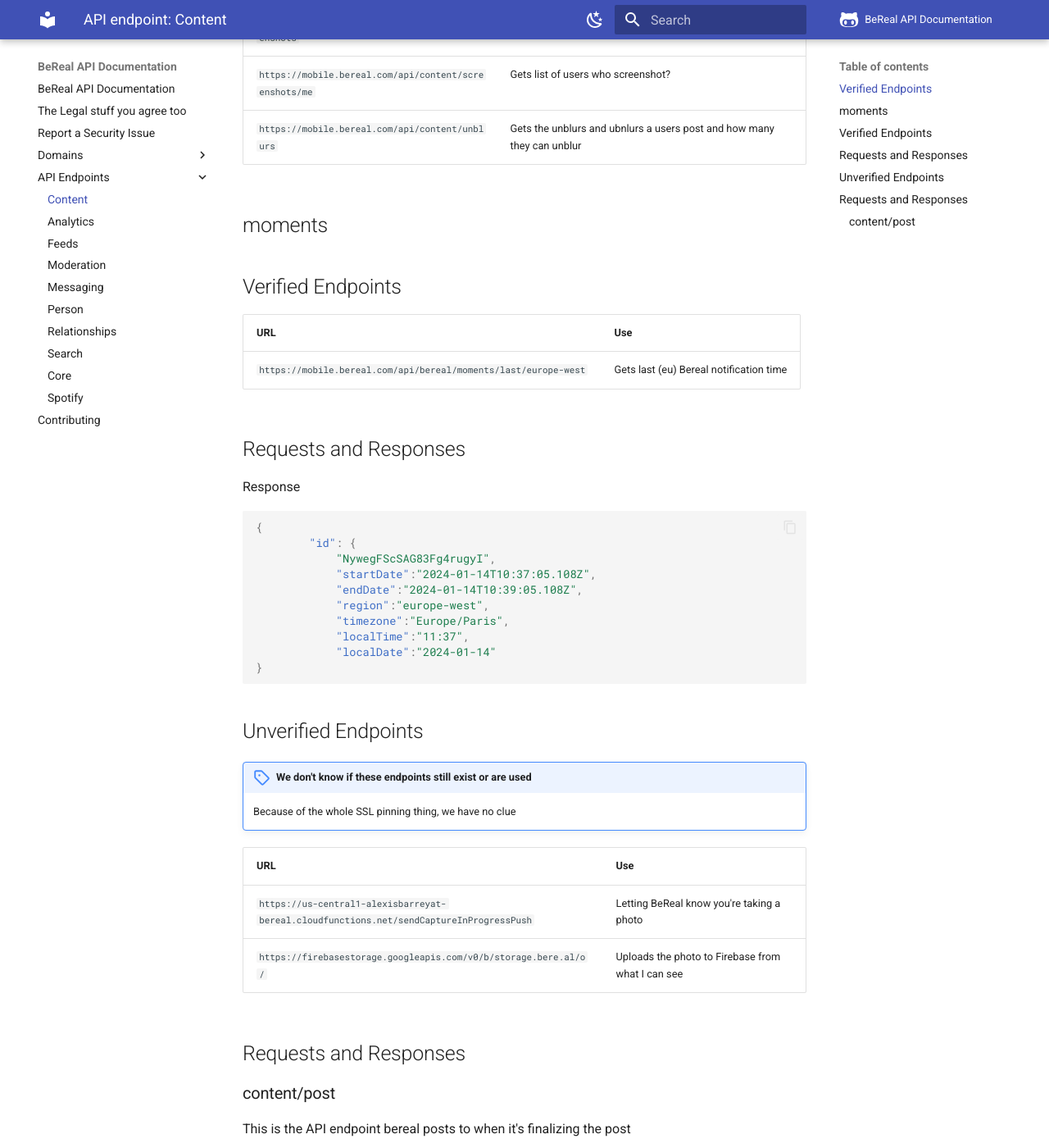
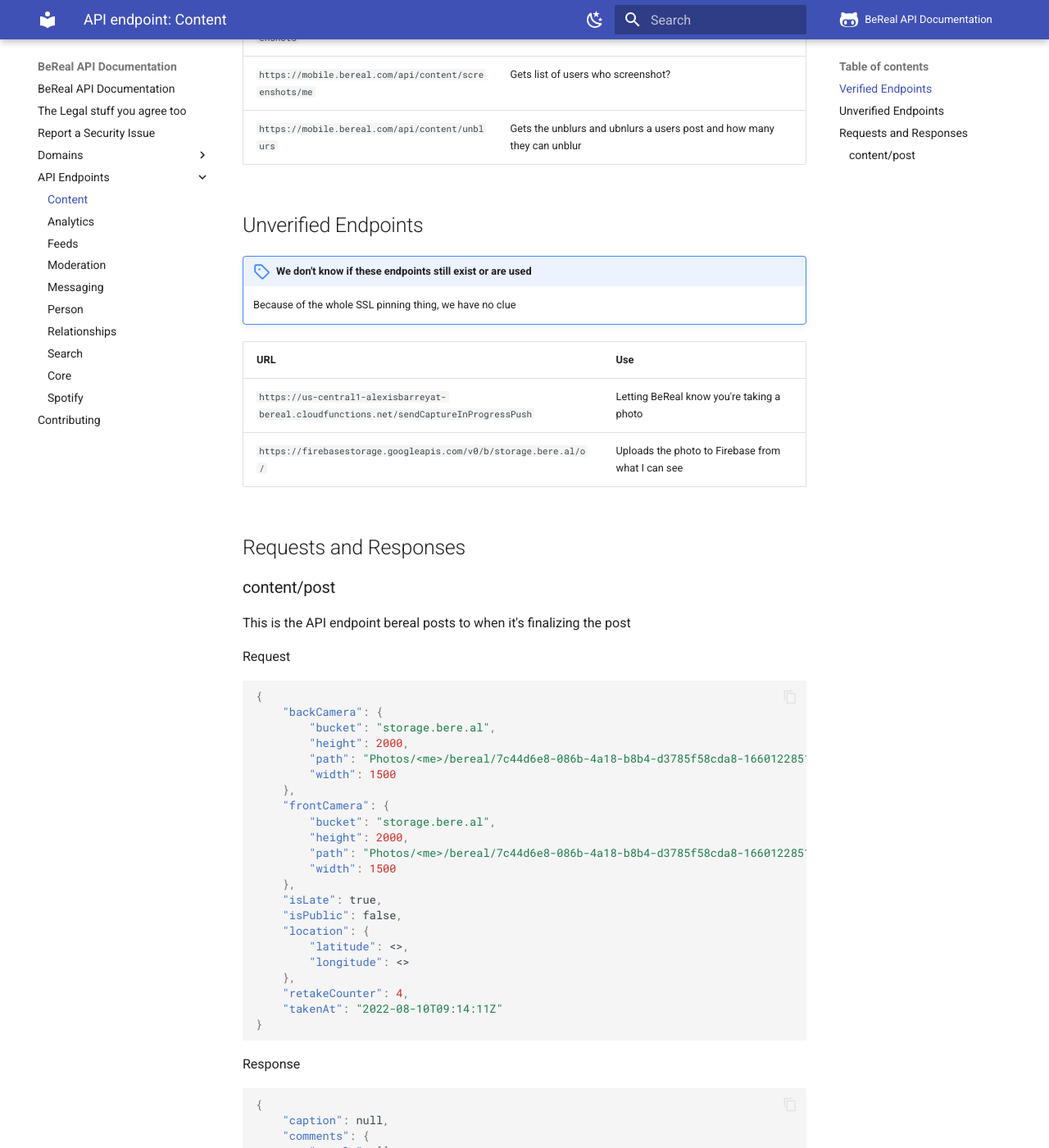
Before and after one commit to userbradley/BeReal, an MkDocs documentation site: the page built from docs/api-endpoints/content.md, in a window 1280 px wide and 1400 px high, scrolled down 867 px. Shown: the whole window at 82% size. Built offline with MkDocs 1.6.1 and Material for MkDocs 9.7.7, drawn with Linux system fonts in a browser that asks for light colours; comment, search, counter and statistics services are not loaded.

Commit message:
remove issue

````diff
--- a/docs/api-endpoints/content.md
+++ b/docs/api-endpoints/content.md
@@ -18,32 +18,6 @@
 | `https://mobile.bereal.com/api/content/screenshots`          | Updates when you screenshot a post                                                                                                                                              |
 | `https://mobile.bereal.com/api/content/screenshots/me`       | Gets list of users who screenshot?                                                                                                                                              |
 | `https://mobile.bereal.com/api/content/unblurs`              | Gets the unblurs and ubnlurs a users post and how many they can unblur                                                                                                          |
-
-## moments
-
-## Verified Endpoints
-
-| URL                                                             | Use           	 						  |
-|-----------------------------------------------------------------|-------------------------------------------|
-| `https://mobile.bereal.com/api/bereal/moments/last/europe-west` | Gets last (eu) Bereal notification time   |
-
-## Requests and Responses
-
-Response
-
-```json
-{
-		"id": {
-			"NywegFScSAG83Fg4rugyI",
-		    "startDate":"2024-01-14T10:37:05.108Z",
-			"endDate":"2024-01-14T10:39:05.108Z",
-			"region":"europe-west",
-			"timezone":"Europe/Paris",
-			"localTime":"11:37",
-			"localDate":"2024-01-14"
-}
-
-```
 
 ## Unverified Endpoints
 
````
